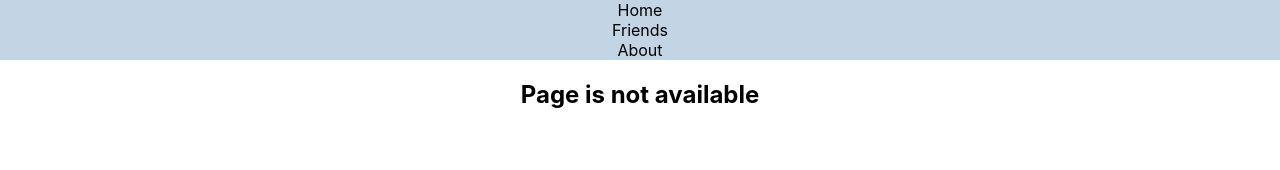
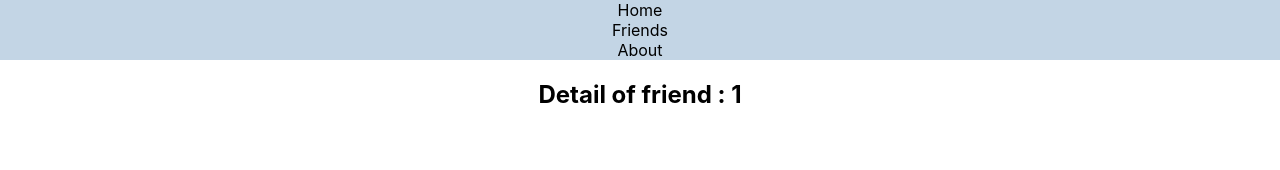
Before and after one commit to 665-stack/reactjs2, a React (Create React App) app in the folder react-router/: page /friend/1 in a window 1280 px wide. Shown: the top 170 px of the page. Built offline with nearby package versions, Linux system fonts and the light colour scheme.

Commit message:
Create route with some fixed and some dynamic part

```diff
--- a/react-router/src/App.js
+++ b/react-router/src/App.js
@@ -6,6 +6,7 @@
 import Friends from './Components/Friends/Friends';
 import NotFound from './Components/NotFound/NotFound';
 import Header from './Components/Header/Header';
+import FriendDetail from './Components/FriendDetail/FriendDetail';
 
 function App() {
   return (
@@ -14,8 +15,13 @@
       <Routes>
 
         <Route path='/' element={<Home></Home>}></Route>
+
         <Route path='/about' element={<About></About>}></Route>
+
         <Route path='/friends' element={<Friends></Friends>}></Route>
+
+        <Route path="/friend/:friendId" element={<FriendDetail></FriendDetail>}></Route>
+
         <Route path='*' element={<NotFound></NotFound>}></Route>
 
       </Routes>
--- a/react-router/src/Components/Friend/Friend.js
+++ b/react-router/src/Components/Friend/Friend.js
@@ -1,16 +1,17 @@
 import React from 'react';
-import { useNavigate } from "react-router-dom";
+import { Link, useNavigate } from "react-router-dom";
 
 const Friend = (props) => {
     const { name, username, id } = props.friend;
     const navigate = useNavigate();
     const showFriendDetail = () => {
-        const path = `/friend/${id}`;
-        navigate(path)
+        navigate(`/friend/${id}`)
     }
     return (
         <div>
             <h2>Name:{name}</h2>
+            {/* akhane <Link> tag er to er modde jei link path ta deya hoice ataio akta system link set korar. */}
+            <Link to={'/friend/' + id}>Show Detail</Link>
             <button onClick={showFriendDetail}>{username} id:{id}</button>
         </div>
     );
--- /dev/null
+++ b/react-router/src/Components/FriendDetail/FriendDetail.js
@@ -0,0 +1,14 @@
+import React from 'react';
+import { useParams } from 'react-router-dom';
+
+const FriendDetail = () => {
+    const { friendId } = useParams();
+    return (
+        <div>
+            <h2>Detail of friend : {friendId}</h2>
+
+        </div>
+    );
+};
+
+export default FriendDetail;
--- a/react-router/src/Components/Friends/Friends.js
+++ b/react-router/src/Components/Friends/Friends.js
@@ -7,7 +7,7 @@
         fetch('https://jsonplaceholder.typicode.com/users')
             .then(res => res.json())
             .then(data => setFriends(data))
-    }, [])
+    }, []);
     return (
         <div>
             <h3>Hello my {friends.length} Friends. How are you all?</h3>
```
